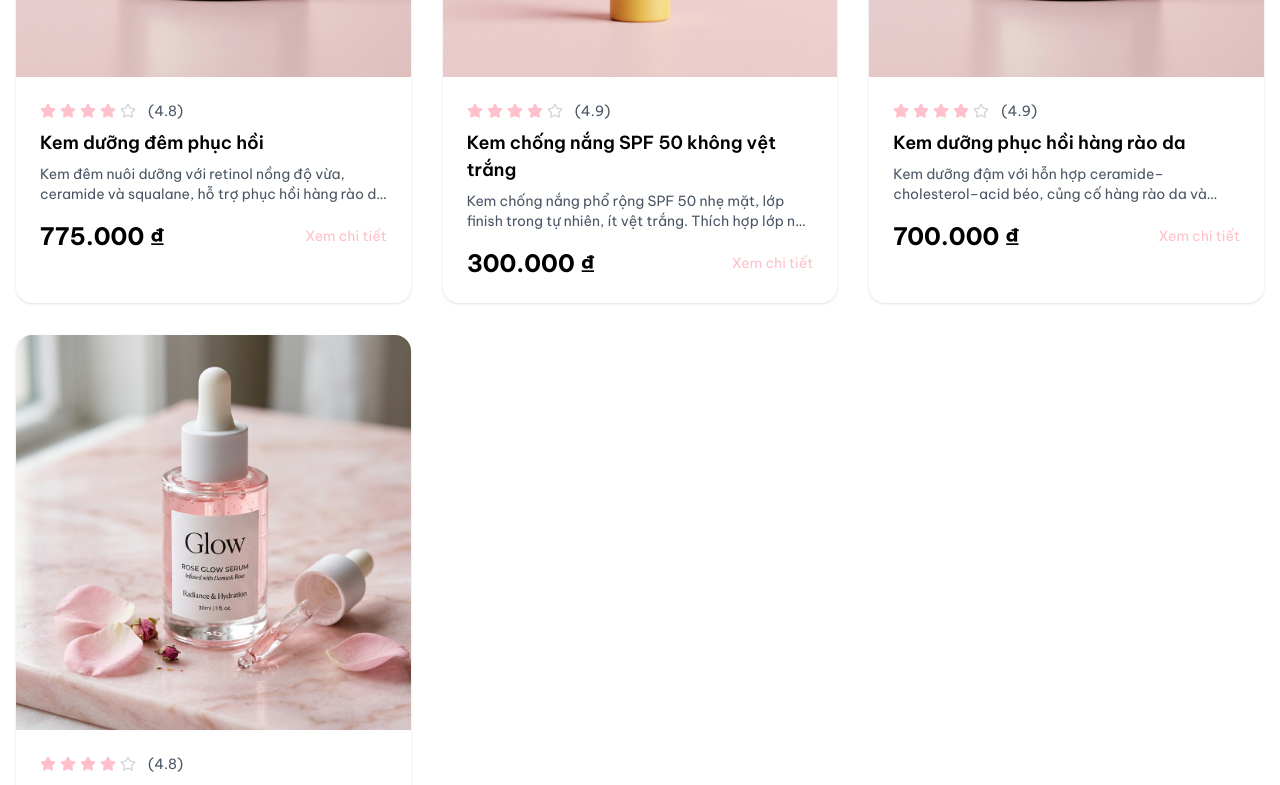
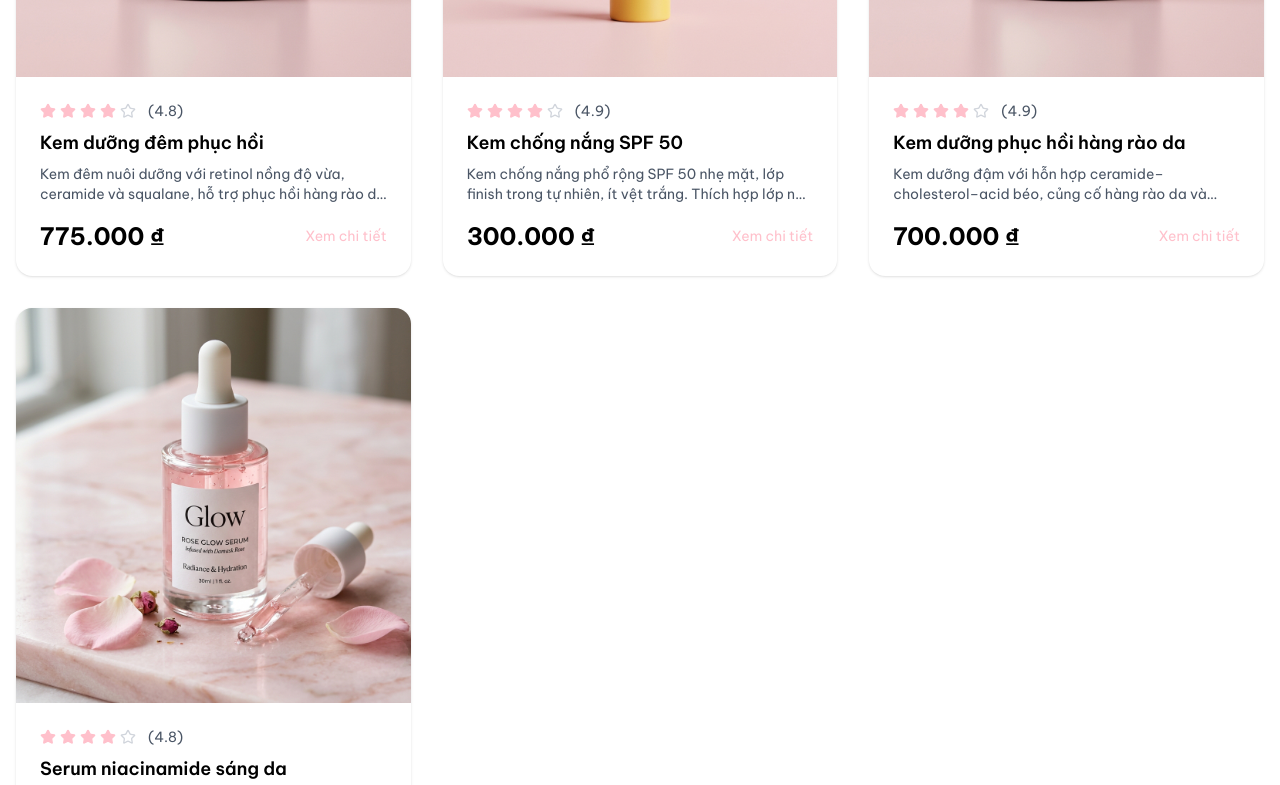
Before and after one commit to ngthmhg1710-dotcom/Quantrihethongthongtin_web, a React (Vite) app in the folder client/: page / in a window 1280 px wide. Shown: the part 1960-2745 px from the top of the page. Built offline with nearby package versions, Linux system fonts and the light colour scheme; no server answers.

Commit message:
fix mo ta Viet

```diff
--- a/client/src/app/data/products.ts
+++ b/client/src/app/data/products.ts
@@ -109,7 +109,7 @@ export const products: Product[] = [
   },
   {
     id: 6,
-    name: 'Kem chống nắng SPF 50 không vệt trắng',
+    name: 'Kem chống nắng SPF 50',
     price: 12,
     stock: 40,
     image: '/images/products/sunscreen.png',
```
Also changed, not shown: 1 other file (tests, documents, lock files or other folders).
